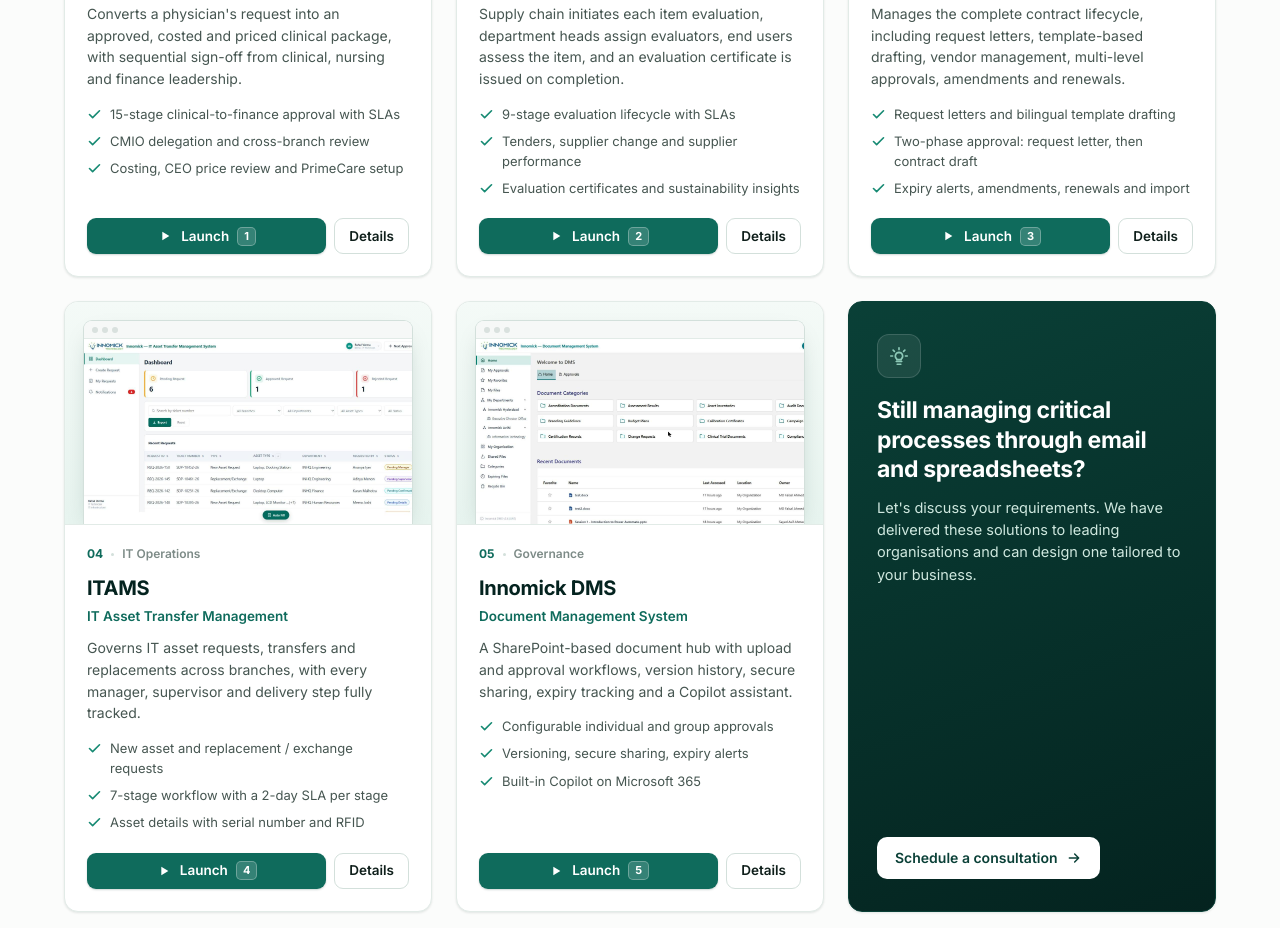
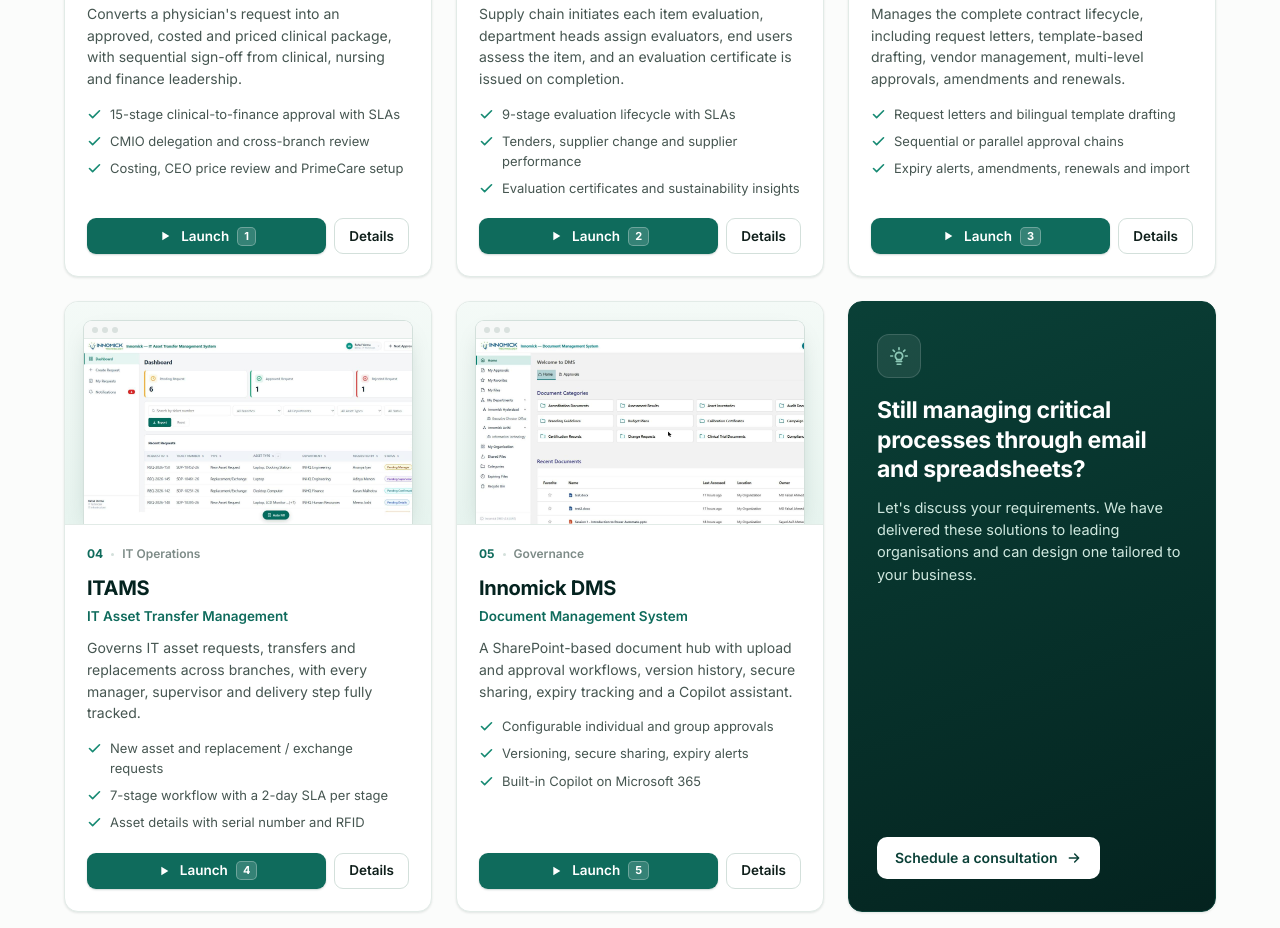
Before and after one commit to imranhussain03/Inomick-prototype, a plain HTML site: page index.html in a window 1280 px wide. Shown: the part 1339-2267 px from the top of the page. Drawn offline with Linux system fonts and the light colour scheme.

Commit message:
Showcase: restore previous CMS workflow
Co-Authored-By: Claude Opus 5.5 <noreply@anthropic.com>

```diff
--- a/index.html
+++ b/index.html
@@ -423,7 +423,7 @@ const P=[
   quote:"Contracts from request to renewal, under control.",
   desc:"Manages the complete contract lifecycle, including request letters, template-based drafting, vendor management, multi-level approvals, amendments and renewals.",
   problem:"Contracts were stored across disparate folders and renewals were frequently missed. CMS tracks every contract, vendor and approval, and flags anything expiring or delayed.",
-  hl:["Request letters and bilingual template drafting","Two-phase approval: request letter, then contract draft","Expiry alerts, amendments, renewals and import"],
+  hl:["Request letters and bilingual template drafting","Sequential or parallel approval chains","Expiry alerts, amendments, renewals and import"],
   caps:["Contract request letters with budget status, procurement mode (competitive bidding or single source) and recommended vendor",
    "Template-based drafting, including bilingual English and Arabic service, purchase, construction and supply contracts",
    "Online draft editing with comments and version history",
@@ -433,7 +433,7 @@ const P=[
    "Notice-period and expiry alerts",
    "Statistics on contract value, vendor concentration, activity trends and draft ageing",
    "Excel contract import with validation and error reporting"],
-  flow:[["Contract Request","Request letter, vendor and budget"],["Department Head Approval","Request letter · due in 3 days"],["Procurement / IT Review","Where configured · due in 3 days"],["CEO Approval","Request letter approved · due in 3 days"],["Contract Draft","Template-based, English / Arabic"],["Department Head Approval","Contract draft · due in 3 days"],["Finance & Legal Review","Sequential, parallel or committee · due in 3 days"],["CEO Approval","Final sign-off · due in 3 days"],["Signed & Executed","Legal signed contract; amend, renew or cancel"]],
+  flow:[["Contract Request","Request letter and vendor"],["Draft","Template-based, English / Arabic"],["Approval Chain","Sequential or parallel"],["Request for Change","Revise and resubmit"],["Signed & Executed","Legal signed contract"],["Amend / Renew / Close","Addendums tracked"]],
   modules:["Statistics","Requests","Contracts","Approvals","Templates","Contract Import","Notifications"],
   roles:["Requester","Department Head","Legal","Finance","Procurement","CEO","Site Admin"]},
  {id:"itams",n:"ITAMS",full:"IT Asset Transfer Management",domain:"IT Operations",url:"Innomick_ITAMS_v5.html",img:"assets/itams.jpg",
```
